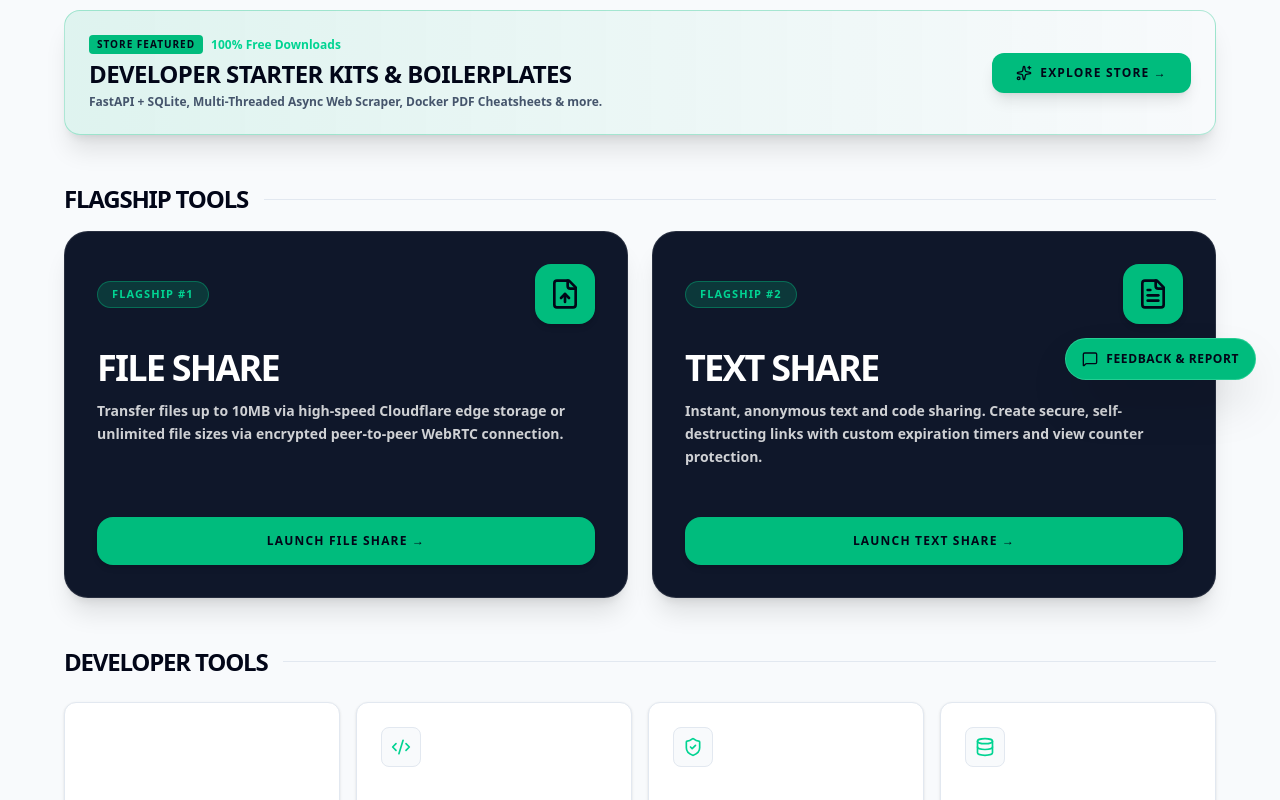
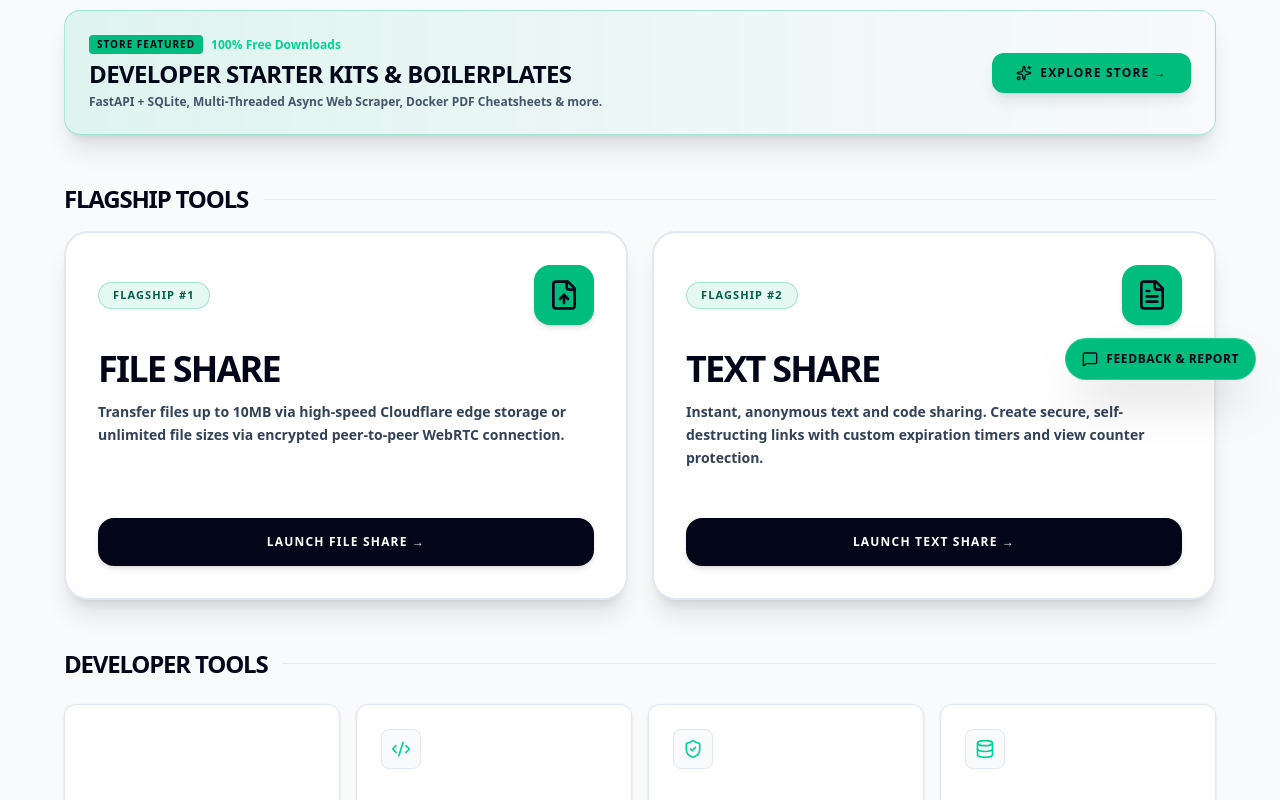
Before and after one commit to ariandesu/shareflow, a React (Vite) app: page / in a window 1280 px wide. Shown: the part 396-1196 px from the top of the page. Built offline with nearby package versions, Linux system fonts and the light colour scheme.

Commit message:
fix(hermes): deploy pure light theme architecture for flagship cards and global layout

```diff
--- a/src/index.css
+++ b/src/index.css
@@ -2,22 +2,22 @@
 @plugin "@tailwindcss/typography";
 
 /* ==========================================================================
-   SHAREFLOW CLEAN LIGHT THEME ENGINE ARCHITECTURE
+   SHAREFLOW PURE LIGHT THEME ARCHITECTURE
    ========================================================================== */
 
-/* Dark Mode Base (Default) */
+/* Dark Mode (Default) */
 html.dark, body.dark, body:not(.light-theme) {
-  background-color: #0A0A0A !important;
-  color: #F5F5F5 !important;
+  background-color: #0A0A0A;
+  color: #F5F5F5;
 }
 
-/* Light Mode Base */
+/* Pure Light Mode Canvas */
 html.light-theme, body.light-theme {
   background-color: #F8F9FA !important;
   color: #0F172A !important;
 }
 
-/* Convert all card surfaces in Light Mode */
+/* Light Theme Card Surface Overrides */
 body.light-theme .bg-\[\#0A0A0A\],
 body.light-theme .bg-\[\#111\],
 body.light-theme .bg-\[\#0E0E0E\],
@@ -29,25 +29,21 @@ body.light-theme .bg-black\/20,
 body.light-theme .bg-white\/5,
 body.light-theme .bg-white\/10 {
   background-color: #FFFFFF !important;
-  border-color: #CBD5E1 !important;
+  border-color: #E2E8F0 !important;
   color: #0F172A !important;
 }
 
-/* Light Theme Card Borders */
-body.light-theme .border-white\/10,
-body.light-theme .border-white\/20,
-body.light-theme .border-black\/10 {
-  border-color: #CBD5E1 !important;
+/* Light Theme Typography Normalization */
+body.light-theme h1,
+body.light-theme h2,
+body.light-theme h3,
+body.light-theme h4,
+body.light-theme p,
+body.light-theme label {
+  color: #0F172A !important;
 }
 
-/* Light Theme Typography Normalization */
-body.light-theme h1:not(.light-theme-dark-card *):not(.bg-slate-950 *):not(.bg-black *),
-body.light-theme h2:not(.light-theme-dark-card *):not(.bg-slate-950 *):not(.bg-black *),
-body.light-theme h3:not(.light-theme-dark-card *):not(.bg-slate-950 *):not(.bg-black *),
-body.light-theme h4:not(.light-theme-dark-card *):not(.bg-slate-950 *):not(.bg-black *),
-body.light-theme p:not(.light-theme-dark-card *):not(.bg-slate-950 *):not(.bg-black *),
-body.light-theme span:not(.light-theme-dark-card *):not(.bg-emerald-500 *):not(.bg-emerald-600 *):not(.bg-slate-950 *):not(.bg-black *),
-body.light-theme label {
+body.light-theme span:not(.bg-emerald-500 *):not(.bg-emerald-600 *):not(.bg-slate-950 *) {
   color: #0F172A !important;
 }
 
@@ -60,45 +56,24 @@ body.light-theme .text-white\/20 {
   color: #475569 !important;
 }
 
-/* Light Theme Lucide SVG Stroke Rules */
-body.light-theme svg:not(.light-theme-dark-card *):not(button *):not(.bg-slate-950 *):not(.bg-black *):not(.bg-emerald-500 *):not(.bg-emerald-600 *) {
+/* Light Theme Lucide SVG Vectors */
+body.light-theme svg:not(button *):not(.bg-slate-950 *):not(.bg-emerald-500 *):not(.bg-emerald-600 *) {
   stroke: #0F172A !important;
   color: #0F172A !important;
 }
 
-/* Button & Dark Container SVG Protection in Light Mode */
+/* Button Text & Icon Protection */
+body.light-theme button,
+body.light-theme a.bg-slate-950,
+body.light-theme a.bg-emerald-600,
+body.light-theme a.bg-emerald-500 {
+  color: #FFFFFF !important;
+}
+
 body.light-theme button svg,
-body.light-theme .bg-slate-950 svg,
-body.light-theme .bg-black svg {
+body.light-theme a.bg-slate-950 svg,
+body.light-theme a.bg-emerald-600 svg,
+body.light-theme a.bg-emerald-500 svg {
   stroke: #FFFFFF !important;
   color: #FFFFFF !important;
 }
-
-body.light-theme .bg-emerald-500 svg,
-body.light-theme .bg-emerald-600 svg {
-  stroke: #0F172A !important;
-  color: #0F172A !important;
-}
-
-/* Explicit Pure White Text Protection for Flagship Dark Cards */
-body.light-theme .light-theme-dark-card {
-  background-color: #0F172A !important;
-  color: #FFFFFF !important;
-}
-
-body.light-theme .light-theme-dark-card h3,
-body.light-theme .light-theme-dark-card h4,
-body.light-theme .light-theme-dark-card span:not(.text-slate-950) {
-  color: #FFFFFF !important;
-}
-
-body.light-theme .light-theme-dark-card p {
-  color: rgba(255, 255, 255, 0.85) !important;
-}
-
-/* Primary Action Buttons */
-body.light-theme button.bg-slate-950,
-body.light-theme a.bg-slate-950 {
-  background-color: #0F172A !important;
-  color: #FFFFFF !important;
-}
--- a/src/pages/Home.tsx
+++ b/src/pages/Home.tsx
@@ -518,24 +518,24 @@ export function Home() {
               initial={{ opacity: 0, y: 20 }}
               animate={{ opacity: 1, y: 0 }}
               transition={{ delay: 0.1 }}
-              className="bg-[#0F172A] dark:bg-[#111] border border-white/10 p-8 rounded-3xl flex flex-col justify-between group shadow-xl hover:shadow-2xl hover:border-emerald-500/50 hover:scale-[1.015] transition-all duration-300 light-theme-dark-card"
+              className="bg-white dark:bg-[#111] border-2 border-slate-200 dark:border-white/10 p-8 rounded-3xl flex flex-col justify-between group shadow-xl hover:shadow-2xl hover:border-emerald-500/50 hover:scale-[1.015] transition-all duration-300"
             >
               <Link to="/file-share" className="flex flex-col h-full justify-between space-y-6">
                 <div>
                   <div className="flex justify-between items-center">
-                    <span className="text-[11px] font-black uppercase tracking-widest bg-emerald-500/20 text-emerald-400 border border-emerald-500/40 px-3.5 py-1 rounded-full">
+                    <span className="text-[11px] font-black uppercase tracking-widest bg-emerald-500/10 text-emerald-800 border border-emerald-500/30 dark:bg-emerald-500/20 dark:text-emerald-400 dark:border-emerald-500/40 px-3.5 py-1 rounded-full">
                       Flagship #1
                     </span>
                     <div className="p-3.5 bg-emerald-500 rounded-2xl shadow-md group-hover:scale-110 transition-transform">
                       <FileUp className="w-8 h-8 text-slate-950 stroke-slate-950" />
                     </div>
                   </div>
-                  <h3 className="text-4xl font-black tracking-tighter uppercase mt-6 text-white group-hover:text-emerald-400 transition-colors">File Share</h3>
-                  <p className="text-white/80 text-sm mt-3 font-semibold leading-relaxed">
+                  <h3 className="text-4xl font-black tracking-tighter uppercase mt-6 text-slate-950 dark:text-white group-hover:text-emerald-600 dark:group-hover:text-emerald-400 transition-colors">File Share</h3>
+                  <p className="text-slate-700 dark:text-white/80 text-sm mt-3 font-semibold leading-relaxed">
                     Transfer files up to 10MB via high-speed Cloudflare edge storage or unlimited file sizes via encrypted peer-to-peer WebRTC connection.
                   </p>
                 </div>
-                <div className="mt-6 w-full py-4 bg-emerald-500 text-slate-950 hover:bg-emerald-400 font-black text-center uppercase text-xs tracking-widest rounded-2xl transition-all shadow-md group-hover:shadow-emerald-500/20">
+                <div className="mt-6 w-full py-4 bg-slate-950 text-white hover:bg-emerald-600 dark:bg-emerald-500 dark:text-slate-950 dark:hover:bg-emerald-400 font-black text-center uppercase text-xs tracking-widest rounded-2xl transition-all shadow-md group-hover:shadow-emerald-500/20">
                   Launch File Share →
                 </div>
               </Link>
@@ -546,24 +546,24 @@ export function Home() {
               initial={{ opacity: 0, y: 20 }}
               animate={{ opacity: 1, y: 0 }}
               transition={{ delay: 0.2 }}
-              className="bg-[#0F172A] dark:bg-[#111] border border-white/10 p-8 rounded-3xl flex flex-col justify-between group shadow-xl hover:shadow-2xl hover:border-emerald-500/50 hover:scale-[1.015] transition-all duration-300 light-theme-dark-card"
+              className="bg-white dark:bg-[#111] border-2 border-slate-200 dark:border-white/10 p-8 rounded-3xl flex flex-col justify-between group shadow-xl hover:shadow-2xl hover:border-emerald-500/50 hover:scale-[1.015] transition-all duration-300"
             >
               <Link to="/text-share" className="flex flex-col h-full justify-between space-y-6">
                 <div>
                   <div className="flex justify-between items-center">
-                    <span className="text-[11px] font-black uppercase tracking-widest bg-emerald-500/20 text-emerald-400 border border-emerald-500/40 px-3.5 py-1 rounded-full">
+                    <span className="text-[11px] font-black uppercase tracking-widest bg-emerald-500/10 text-emerald-800 border border-emerald-500/30 dark:bg-emerald-500/20 dark:text-emerald-400 dark:border-emerald-500/40 px-3.5 py-1 rounded-full">
                       Flagship #2
                     </span>
                     <div className="p-3.5 bg-emerald-500 rounded-2xl shadow-md group-hover:scale-110 transition-transform">
                       <FileText className="w-8 h-8 text-slate-950 stroke-slate-950" />
                     </div>
                   </div>
-                  <h3 className="text-4xl font-black tracking-tighter uppercase mt-6 text-white group-hover:text-emerald-400 transition-colors">Text Share</h3>
-                  <p className="text-white/80 text-sm mt-3 font-semibold leading-relaxed">
+                  <h3 className="text-4xl font-black tracking-tighter uppercase mt-6 text-slate-950 dark:text-white group-hover:text-emerald-600 dark:group-hover:text-emerald-400 transition-colors">Text Share</h3>
+                  <p className="text-slate-700 dark:text-white/80 text-sm mt-3 font-semibold leading-relaxed">
                     Instant, anonymous text and code sharing. Create secure, self-destructing links with custom expiration timers and view counter protection.
                   </p>
                 </div>
-                <div className="mt-6 w-full py-4 bg-emerald-500 text-slate-950 hover:bg-emerald-400 font-black text-center uppercase text-xs tracking-widest rounded-2xl transition-all shadow-md group-hover:shadow-emerald-500/20">
+                <div className="mt-6 w-full py-4 bg-slate-950 text-white hover:bg-emerald-600 dark:bg-emerald-500 dark:text-slate-950 dark:hover:bg-emerald-400 font-black text-center uppercase text-xs tracking-widest rounded-2xl transition-all shadow-md group-hover:shadow-emerald-500/20">
                   Launch Text Share →
                 </div>
               </Link>
```
